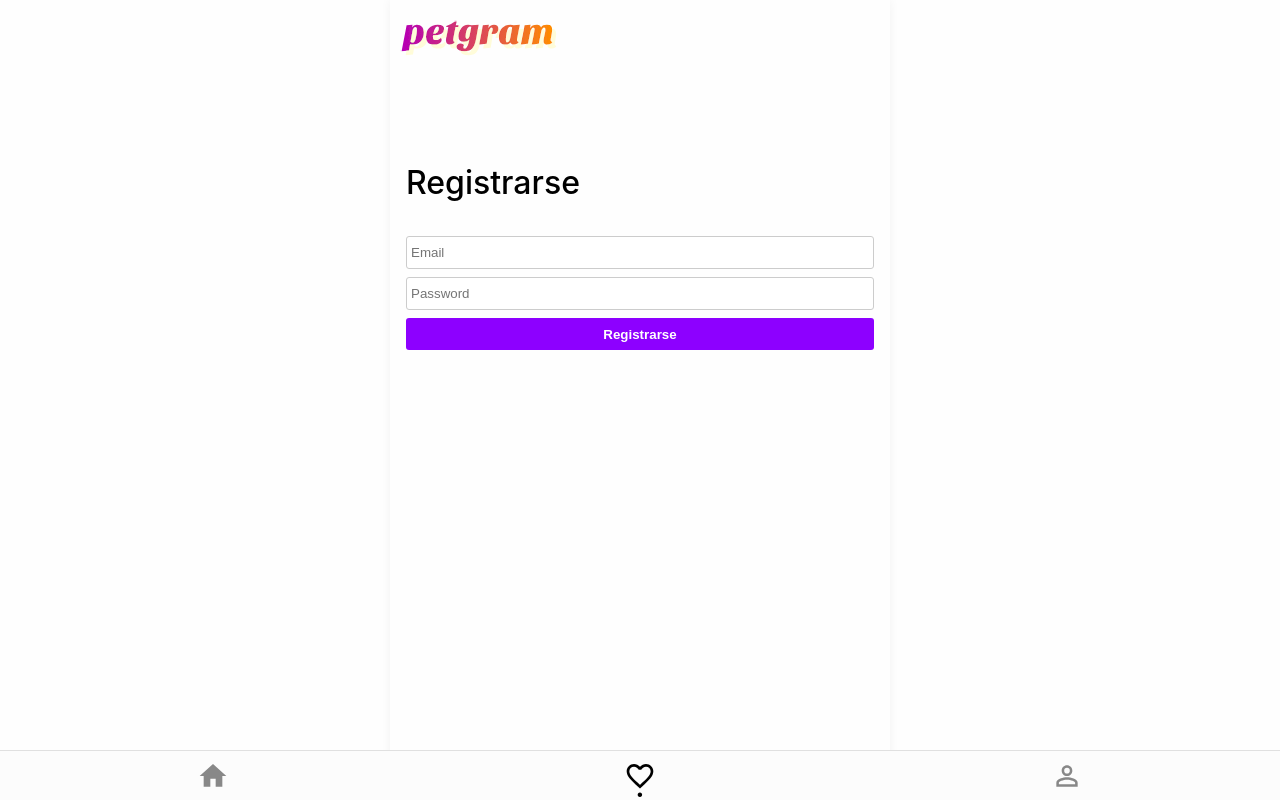
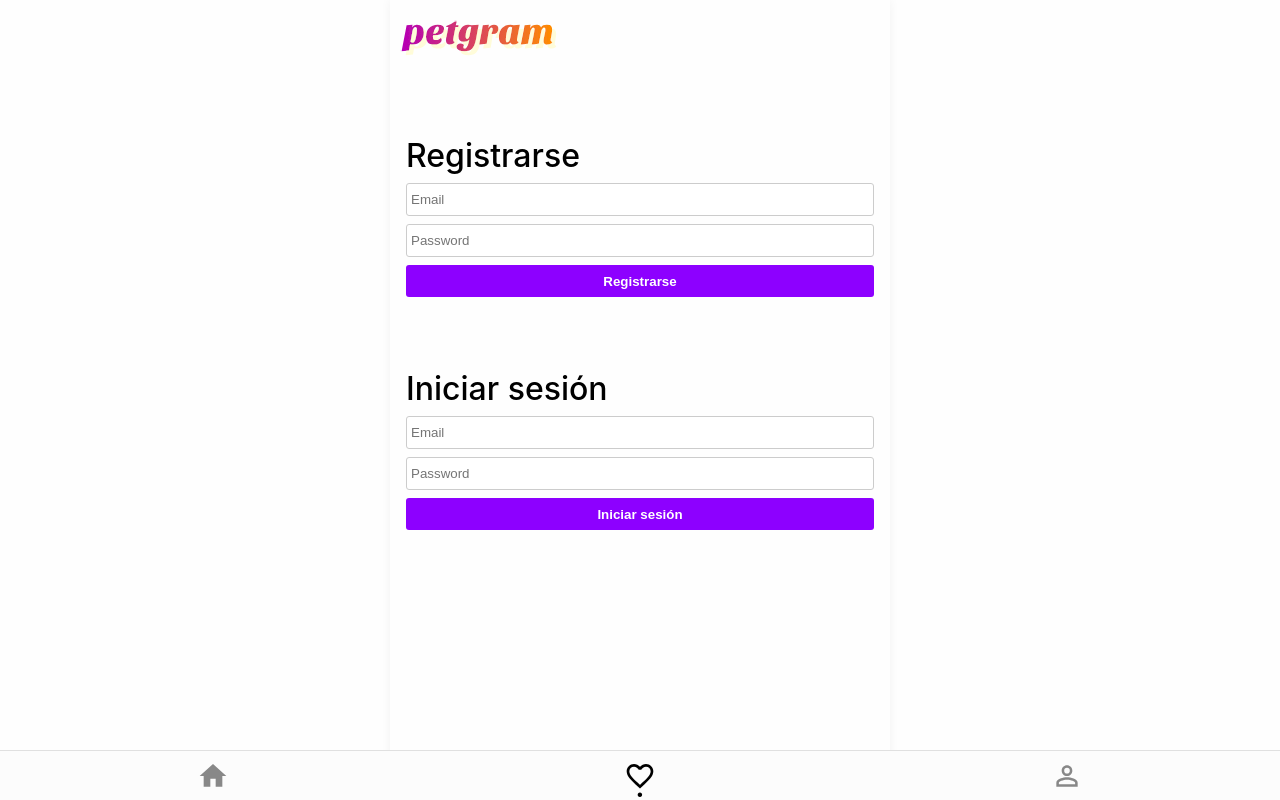
Before and after one commit to andres-mestra/react-avanzado-platzi, a React app: page /favs in a window 1280 px wide. Built offline with nearby package versions, Linux system fonts and the light colour scheme.

Commit message:
Inicio de sesión

```diff
--- /dev/null
+++ b/src/mutations/loginMutation.js
@@ -0,0 +1,21 @@
+import { useMutation, gql } from '@apollo/client'
+
+const LOGIN = gql`
+  mutation login($input: UserCredentials!) {
+    login(input: $input)
+  }
+`
+
+export const loginMutation = () => {
+  const [login, { data, loading, error }] = useMutation(LOGIN)
+  const token = data?.login
+
+  const handleLogin = ({ email, password }) => {
+    const input = { email, password }
+    return login({
+      variables: { input },
+    })
+  }
+
+  return { handleLogin, token, loading, error }
+}
--- a/src/pages/NotRegisteredUser.js
+++ b/src/pages/NotRegisteredUser.js
@@ -1,23 +1,50 @@
 import { useAuthContext } from '../hooks/useAuthContext'
 import { UserForm } from '../components/UserForm'
 import { registerMutation } from '../mutations/registerMutation'
+import { loginMutation } from '../mutations/loginMutation'
 
 export const NoRegisteredUser = () => {
   const { isAuth, activateAuth } = useAuthContext()
-  const { handleRegister, token, error, loading } = registerMutation()
+  const {
+    handleRegister,
+    token: tokenRegister,
+    error: errorRegister,
+    loading: loadingRegister,
+  } = registerMutation()
 
-  const handleSubmit = ({ email, password }) => {
+  const {
+    handleLogin,
+    token: tokenLogin,
+    error: errorLogin,
+    loading: loadingLogin,
+  } = loginMutation()
+
+  const handleSubmitRegister = ({ email, password }) => {
     handleRegister({ email, password }).then(activateAuth)
   }
 
-  const errorMsg = error && 'El usuario ya existe o hay algún problema.'
+  const handleSubmitLogin = ({ email, password }) => {
+    handleLogin({ email, password }).then(activateAuth)
+  }
+
+  const errorMsgRegister =
+    errorRegister && 'El usuario ya existe o hay algún problema.'
+  const errorMsgLogin = errorLogin && 'Email o password invalido.'
 
   return (
-    <UserForm
-      error={errorMsg}
-      disabled={loading}
-      onSubmit={handleSubmit}
-      title="Registrarse"
-    />
+    <>
+      <UserForm
+        error={errorMsgRegister}
+        disabled={loadingRegister}
+        onSubmit={handleSubmitRegister}
+        title="Registrarse"
+      />
+      <UserForm
+        error={errorMsgLogin}
+        disabled={loadingLogin}
+        onSubmit={handleSubmitLogin}
+        title="Iniciar sesión"
+      />
+    </>
   )
 }
--- a/src/styles/GlobalStyle.js
+++ b/src/styles/GlobalStyle.js
@@ -2,14 +2,13 @@ import { createGlobalStyle } from 'styled-components'
 
 export const GlobalStyle = createGlobalStyle`
 html {
-  box-sizing: border-box;
   font-family: -apple-system, BlinkMacSystemFont, 'Segoe UI', Roboto, Oxygen, Ubuntu, Cantarell, 'Open Sans', 'Helvetica Neue', sans-serif;
-  margin: 0;
-  padding: 0;
 }
 
 *, *::before, *::after {
-  box-sizing: inherit;
+  box-sizing: border-box;
+  margin: 0;
+  padding: 0;
 }
 
 ul {
```
